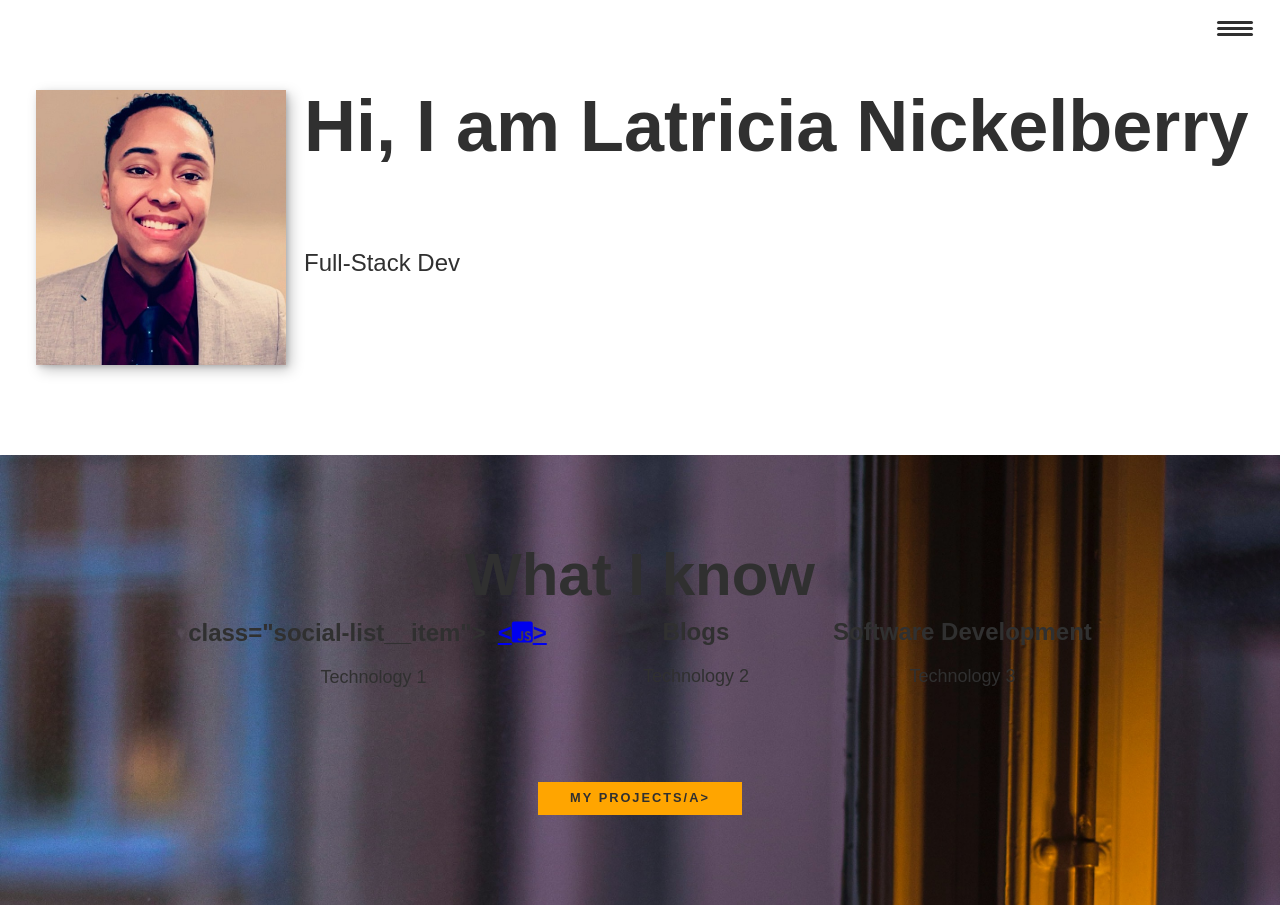
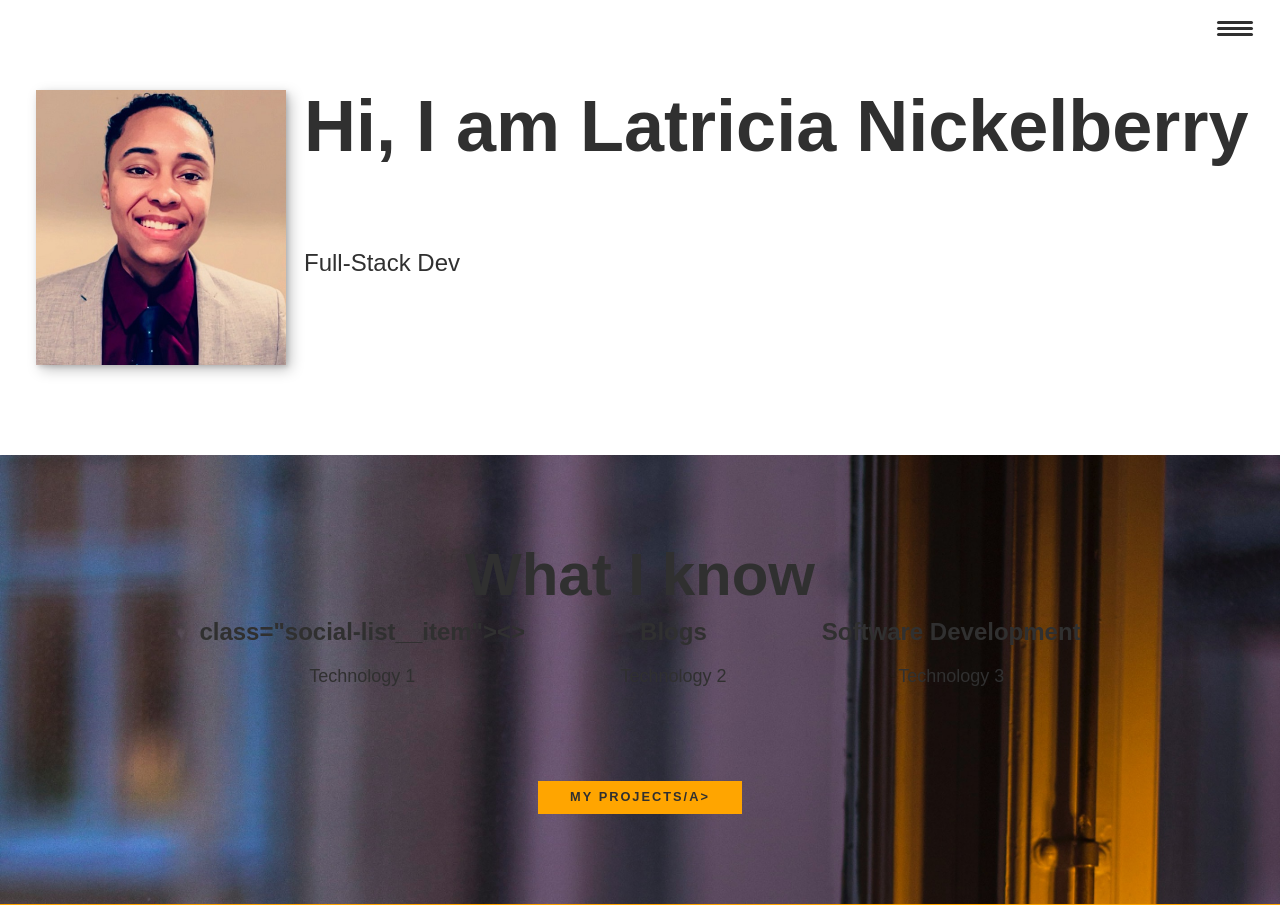
Before and after one commit to nickatnight23/portfolio_website, a plain HTML site: page index.html in a window 1280 px wide. Shown: the top 905 px of the page. Drawn offline with nearby package versions, Linux system fonts and the light colour scheme.

Commit message:
updating what I know section

```diff
--- a/index.html
+++ b/index.html
@@ -44,7 +44,7 @@
             <h2 class ="section__title secition__title-services">What I know</h2>
             <div class="services">
                 <div class="service">
-                    <h3>class="social-list__item"><a class="social-list__link" href="https://github.com/nickatnight23"><<i class="fab fa-js-square"></i>></i></a></h3>
+                    <h3>class="social-list__item"><a class= href=><<i class=></i>></i></a></h3>
                     <p>Technology 1</p>
                 </div>
                 <div class="service">
```
